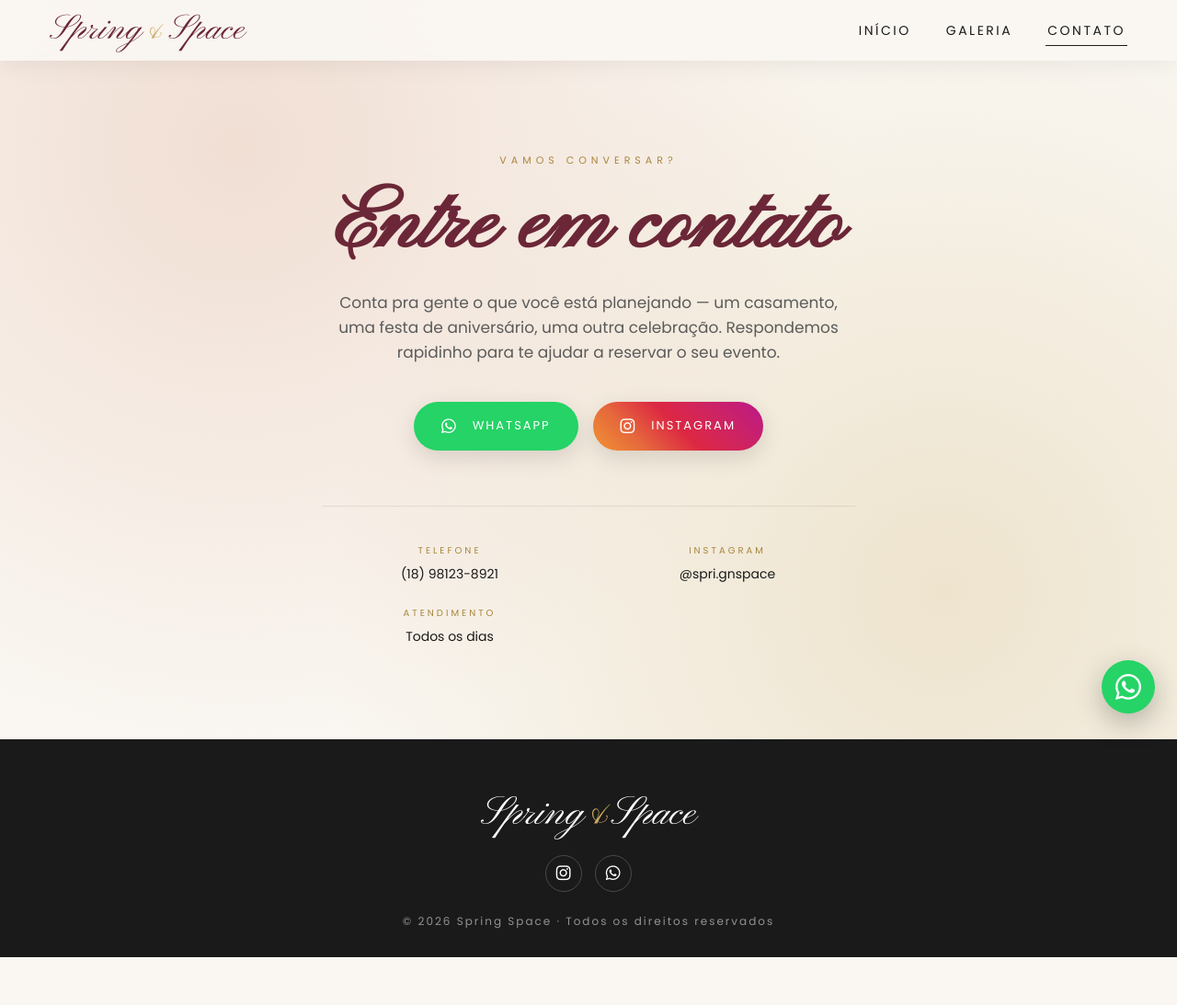
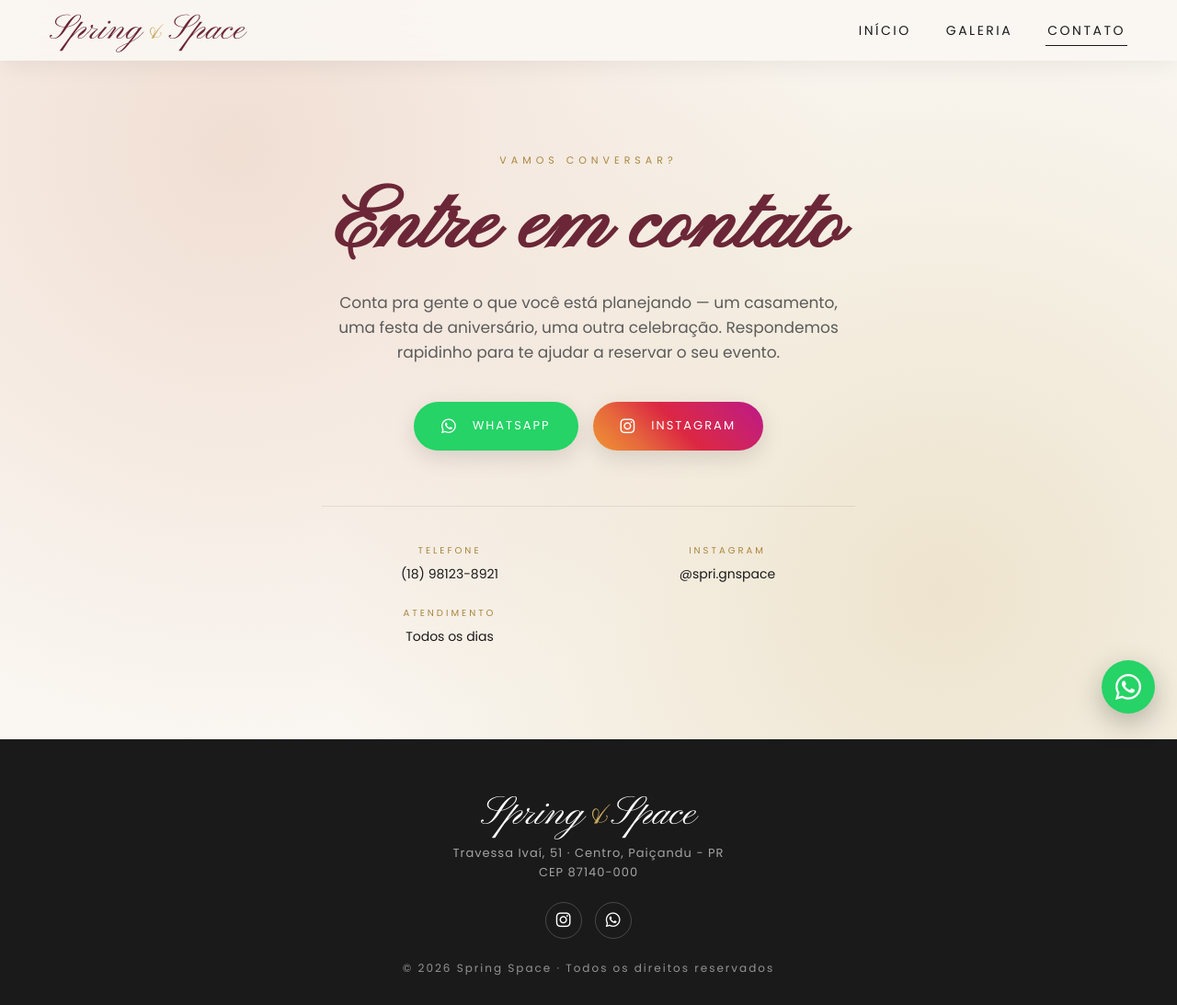
Before and after one commit to ferdsud1/-spring-space, a plain HTML site: page contato.html in a window 1280 px wide. Shown: the whole page at 92% size. Before the commit the page ends 1041 px from the top, so only its background shows below. Drawn offline with Linux system fonts and the light colour scheme; a web font is replaced by a local one.

Commit message:
Adicionando endereço físico no rodapé

```diff
--- a/contato.html
+++ b/contato.html
@@ -59,6 +59,7 @@
 
 <footer>
     <div class="foot-sig">Spring<span class="amp">&amp;</span>Space</div>
+    <p class="address">Travessa Ivaí, 51 · Centro, Paiçandu - PR<br>CEP 87140-000</p>
     <div class="socials">
         <a href="https://www.instagram.com/spri.gnspace" target="_blank" rel="noopener" aria-label="Instagram"><i class="fab fa-instagram"></i></a>
         <a href="https://wa.me/5518981238921" target="_blank" rel="noopener" aria-label="WhatsApp"><i class="fab fa-whatsapp"></i></a>
--- a/css/style.css
+++ b/css/style.css
@@ -831,6 +831,12 @@ footer .foot-sig {
     line-height: 1;
     margin-bottom: 10px;
 }
+footer .address {
+    font-size: 13px;
+    color: rgba(255,255,255,0.6);
+    letter-spacing: 1px;
+    margin-top: 5px;
+}
 footer .foot-sig .amp { color: var(--gold); }
 footer .socials {
     display: flex;
```
Also changed, not shown: galeria.html (+1 -0 lines), index.html (+1 -0 lines).
